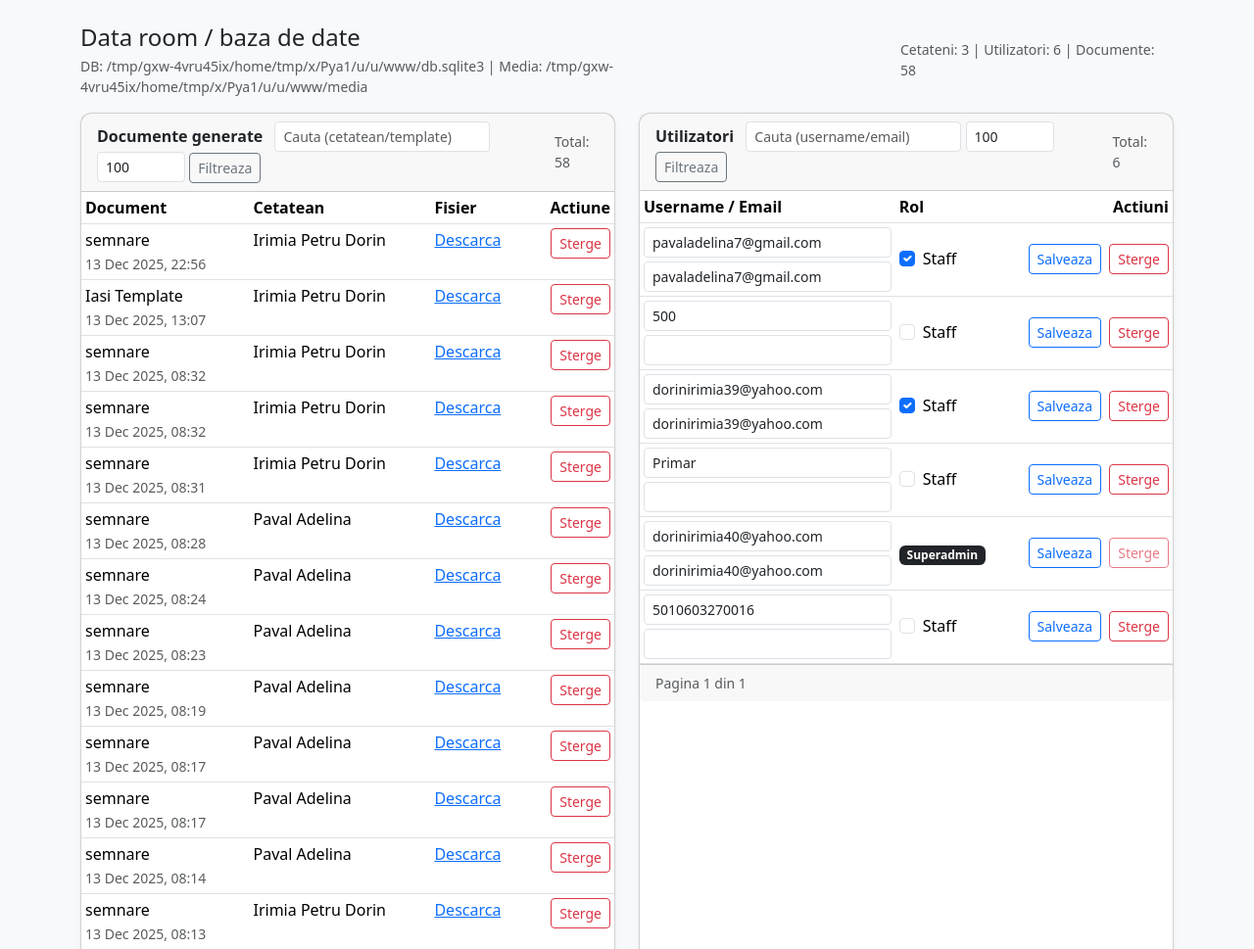
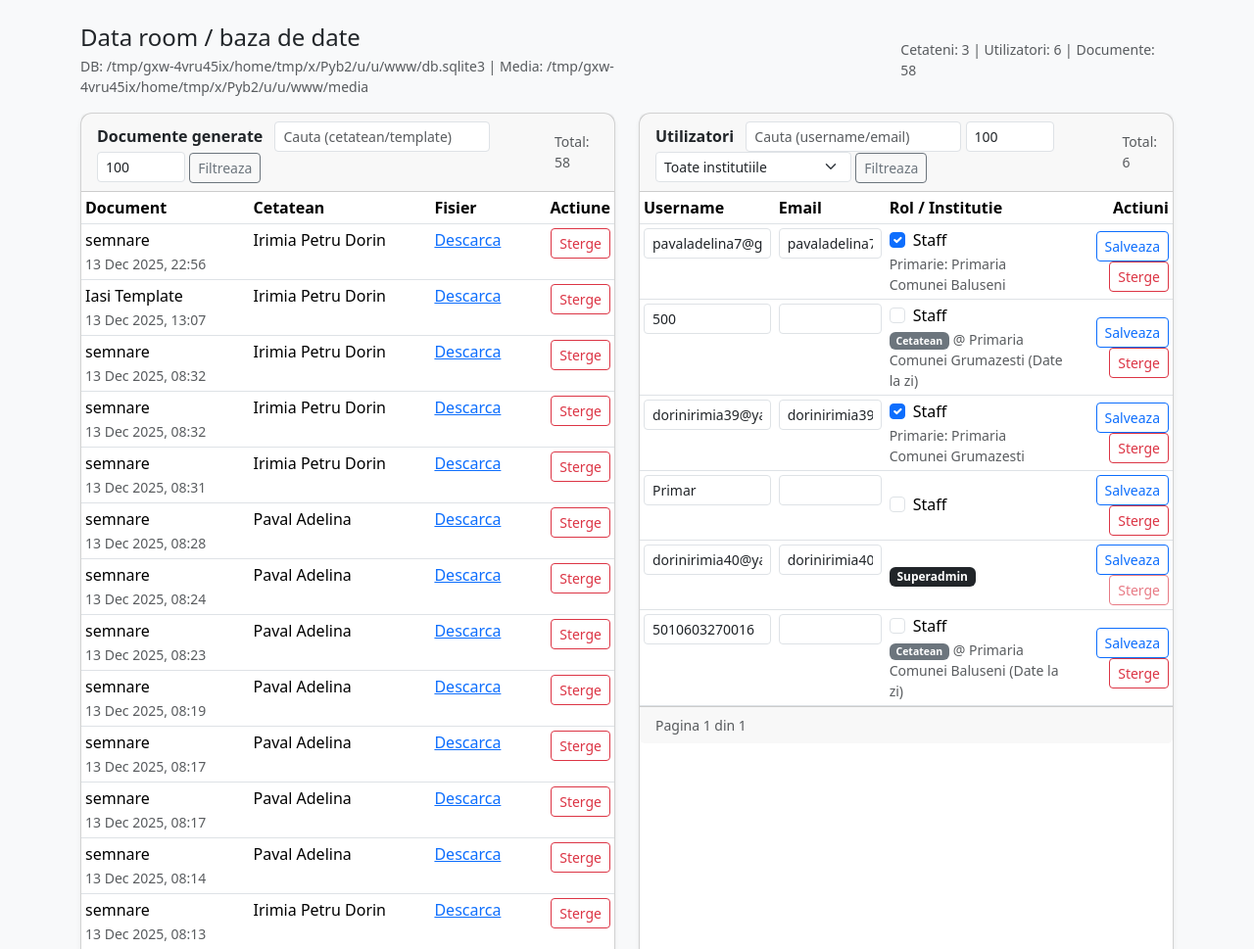
Before and after one commit to Dorin-Irimia/citizen-doc, a Django app: page /superadmin/data-room/ in a window 1280 px wide. Shown: the part 104-1073 px from the top of the page at 98% size. Run offline with Django 5.2, Linux system fonts and the light colour scheme; a user stored in the database is signed in; data comes from the database, SQL or seed files in the repository.

```diff
--- a/core/context_processors.py
+++ b/core/context_processors.py
@@ -4,6 +4,7 @@ def unread_counts(request):
     data = {
         "unread_citizen": 0,
         "unread_staff": 0,
+        "unread_staff_leave": 0,
         "unread_chat_staff": 0,
     }
     user = getattr(request, "user", None)
@@ -13,7 +14,9 @@ def unread_counts(request):
         ctz = user.citizen_profile
         data["unread_citizen"] = Notification.objects.filter(citizen=ctz, is_read=False).count()
     if user.is_staff:
-        data["unread_staff"] = StaffNotification.objects.filter(user=user, is_read=False).count()
+        qs_staff = StaffNotification.objects.filter(user=user, is_read=False)
+        data["unread_staff"] = qs_staff.count()
+        data["unread_staff_leave"] = qs_staff.filter(work_item__isnull=True).count()
         muni = None
         if hasattr(user, "municipality_admin"):
             muni = user.municipality_admin.municipality
--- a/core/views.py
+++ b/core/views.py
@@ -580,9 +580,16 @@ def superadmin_data_room(request):
     user_q = request.GET.get("user_q", "").strip()
     user_page = int(request.GET.get("user_page", 1) or 1)
     user_page_size = min(max(int(request.GET.get("user_page_size", 100) or 100), 10), 500)
+    user_muni = request.GET.get("user_muni") or ""
     users_qs = User.objects.order_by("-date_joined")
     if user_q:
         users_qs = users_qs.filter(models.Q(username__icontains=user_q) | models.Q(email__icontains=user_q))
+    if user_muni:
+        users_qs = users_qs.filter(
+            models.Q(municipality_admin__municipality_id=user_muni)
+            | models.Q(citizen_profile__municipality_id=user_muni)
+        )
+    users_qs = users_qs.select_related("citizen_profile__municipality", "municipality_admin__municipality")
     users_paginator = Paginator(users_qs, user_page_size)
     users = users_paginator.get_page(user_page)
 
@@ -591,6 +598,7 @@ def superadmin_data_room(request):
     total_citizens = Citizen.objects.count()
     media_root = settings.MEDIA_ROOT
     db_path = settings.DATABASES["default"]["NAME"]
+    municipalities = Municipality.objects.order_by("name")
 
     return render(
         request,
@@ -607,6 +615,8 @@ def superadmin_data_room(request):
             "doc_page_size": doc_page_size,
             "user_q": user_q,
             "user_page_size": user_page_size,
+            "user_muni": user_muni,
+            "municipalities": municipalities,
         },
     )
 
@@ -1472,20 +1482,30 @@ def generate_select(request):
         if selected_muni_id:
             selected_muni = Municipality.objects.filter(pk=selected_muni_id).first()
 
+    # superadmin vede tot; staff este limitat la propria primarie
     citizens = Citizen.objects.all()
-    if selected_muni:
+    templates = DocumentTemplate.objects.all()
+    if not request.user.is_superuser and selected_muni:
         citizens = citizens.filter(municipality=selected_muni)
-    templates = DocumentTemplate.objects.all()
-    if selected_muni:
         templates = templates.filter(models.Q(municipalities=selected_muni) | models.Q(municipalities__isnull=True)).distinct()
+
     if request.method == "POST":
         citizen_id = request.POST.get("citizen_id")
         template_slug = request.POST.get("template_slug")
         target = get_object_or_404(Citizen, id=citizen_id)
-        tmpl = get_object_or_404(templates, slug=template_slug)
-        if request.user.is_superuser and not selected_muni:
-            messages.error(request, "Selecteaza mai intai institutia.")
+        tmpl = DocumentTemplate.objects.filter(slug=template_slug).first()
+        if not tmpl:
+            messages.error(request, "Template inexistent.")
             return redirect("generate_select")
+
+        # verificam accesul pe institutia curenta doar pentru staff (non-superadmin)
+        if not request.user.is_superuser:
+            user_muni = selected_muni or base_muni or target.municipality
+            if tmpl.municipalities.exists():
+                if not user_muni or not tmpl.municipalities.filter(pk=user_muni.pk).exists():
+                    messages.error(request, "Template-ul nu este disponibil pentru institutia ta.")
+                    return redirect("generate_select")
+
         if target.profile_status == "pending_validation":
             messages.error(request, "Profilul acestui cetatean asteapta validare. Nu se pot genera documente.")
             return redirect("generate_select")
--- a/templates/base.html
+++ b/templates/base.html
@@ -97,8 +97,8 @@
               <a class="nav-link" href="{% url 'work_item_list' %}">Lucrari</a>
               <a class="nav-link position-relative" href="{% url 'leave_dashboard' %}">
                 Concedii
-                {% if unread_counts.unread_staff %}
-                  <span class="badge bg-danger position-absolute translate-middle-y" style="top: 0; right: -12px;">{{ unread_counts.unread_staff }}</span>
+                {% if unread_counts.unread_staff_leave %}
+                  <span class="badge bg-danger position-absolute translate-middle-y" style="top: 0; right: -12px;">{{ unread_counts.unread_staff_leave }}</span>
                 {% endif %}
               </a>
               {% if request.user.is_superuser %}
--- a/templates/core/superadmin_data_room.html
+++ b/templates/core/superadmin_data_room.html
@@ -69,10 +69,10 @@
         <div class="text-muted small">Pagina {{ docs.number }} din {{ docs.paginator.num_pages }}</div>
         <div class="btn-group btn-group-sm" role="group">
           {% if docs.has_previous %}
-            <a class="btn btn-outline-secondary" href="?doc_page={{ docs.previous_page_number }}&doc_page_size={{ doc_page_size }}&doc_q={{ doc_q }}">←</a>
+            <a class="btn btn-outline-secondary" href="?doc_page={{ docs.previous_page_number }}&doc_page_size={{ doc_page_size }}&doc_q={{ doc_q }}&user_q={{ user_q }}&user_page_size={{ user_page_size }}&user_muni={{ user_muni }}">←</a>
           {% endif %}
           {% if docs.has_next %}
-            <a class="btn btn-outline-secondary" href="?doc_page={{ docs.next_page_number }}&doc_page_size={{ doc_page_size }}&doc_q={{ doc_q }}">→</a>
+            <a class="btn btn-outline-secondary" href="?doc_page={{ docs.next_page_number }}&doc_page_size={{ doc_page_size }}&doc_q={{ doc_q }}&user_q={{ user_q }}&user_page_size={{ user_page_size }}&user_muni={{ user_muni }}">→</a>
           {% endif %}
         </div>
       </div>
@@ -87,6 +87,12 @@
           <form class="d-inline ms-2" method="get">
             <input type="text" name="user_q" value="{{ user_q }}" placeholder="Cauta (username/email)" class="form-control form-control-sm d-inline" style="width: 220px;">
             <input type="number" name="user_page_size" value="{{ user_page_size }}" min="10" max="500" class="form-control form-control-sm d-inline" style="width: 90px;" title="nr per pagina">
+            <select name="user_muni" class="form-select form-select-sm d-inline" style="width: 200px;">
+              <option value="">Toate institutiile</option>
+              {% for m in municipalities %}
+                <option value="{{ m.id }}" {% if user_muni|default:'' == m.id|stringformat:'s' %}selected{% endif %}>{{ m.name }}</option>
+              {% endfor %}
+            </select>
             <button class="btn btn-sm btn-outline-secondary">Filtreaza</button>
           </form>
         </div>
@@ -96,8 +102,9 @@
         <table class="table table-sm mb-0">
           <thead>
             <tr>
-              <th>Username / Email</th>
-              <th>Rol</th>
+              <th>Username</th>
+              <th>Email</th>
+              <th>Rol / Institutie</th>
               <th class="text-end">Actiuni</th>
             </tr>
           </thead>
@@ -109,7 +116,9 @@
                 <input type="text" name="username" value="{{ u.username }}" class="form-control form-control-sm"
                        form="{{ form_id }}"
                        {% if u.is_superuser and not request.user.is_superuser %}disabled{% endif %}>
-                <input type="email" name="email" value="{{ u.email }}" class="form-control form-control-sm mt-1"
+              </td>
+              <td>
+                <input type="email" name="email" value="{{ u.email }}" class="form-control form-control-sm"
                        form="{{ form_id }}"
                        {% if u.is_superuser and not request.user.is_superuser %}disabled{% endif %}>
               </td>
@@ -121,6 +130,16 @@
                     <input class="form-check-input" type="checkbox" name="is_staff" value="1" id="staff{{ u.id }}" {% if u.is_staff %}checked{% endif %} form="{{ form_id }}">
                     <label class="form-check-label" for="staff{{ u.id }}">Staff</label>
                   </div>
+                  {% if u.municipality_admin and u.municipality_admin.municipality %}
+                    <div class="small text-muted">Primarie: {{ u.municipality_admin.municipality.name }}</div>
+                  {% endif %}
+                  {% if u.citizen_profile %}
+                    <div class="small">
+                      <span class="badge bg-secondary">Cetatean</span>
+                      {% if u.citizen_profile.municipality %}<span class="text-muted"> @ {{ u.citizen_profile.municipality.name }}</span>{% endif %}
+                      <span class="text-muted"> ({{ u.citizen_profile.get_profile_status_display }})</span>
+                    </div>
+                  {% endif %}
                 {% endif %}
               </td>
               <td class="text-end align-middle">
@@ -151,10 +170,10 @@
         <div class="text-muted small">Pagina {{ users.number }} din {{ users.paginator.num_pages }}</div>
         <div class="btn-group btn-group-sm" role="group">
           {% if users.has_previous %}
-            <a class="btn btn-outline-secondary" href="?user_page={{ users.previous_page_number }}&user_page_size={{ user_page_size }}&user_q={{ user_q }}">←</a>
+            <a class="btn btn-outline-secondary" href="?user_page={{ users.previous_page_number }}&user_page_size={{ user_page_size }}&user_q={{ user_q }}&user_muni={{ user_muni }}&doc_q={{ doc_q }}&doc_page_size={{ doc_page_size }}">←</a>
           {% endif %}
           {% if users.has_next %}
-            <a class="btn btn-outline-secondary" href="?user_page={{ users.next_page_number }}&user_page_size={{ user_page_size }}&user_q={{ user_q }}">→</a>
+            <a class="btn btn-outline-secondary" href="?user_page={{ users.next_page_number }}&user_page_size={{ user_page_size }}&user_q={{ user_q }}&user_muni={{ user_muni }}&doc_q={{ doc_q }}&doc_page_size={{ doc_page_size }}">→</a>
           {% endif %}
         </div>
       </div>
```
